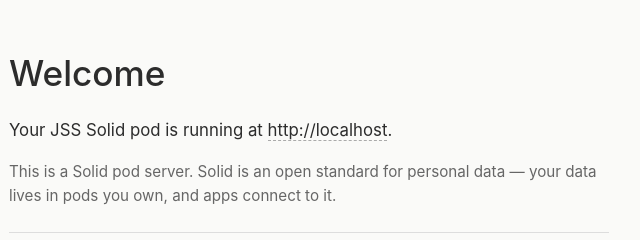
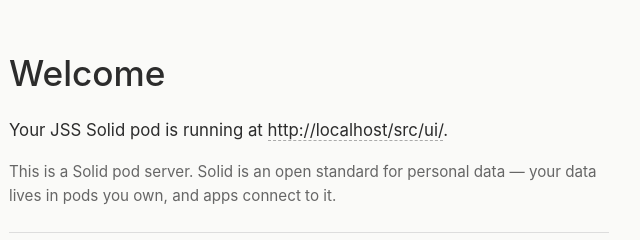
Before and after one commit to JavaScriptSolidServer/JavaScriptSolidServer, a website: page src/ui/server-root.html in a window 1280 px wide. Shown: the part 129-369 px from the top of the page, 331-971 px from the left. Drawn offline with Linux system fonts and the light colour scheme; no server answers.

Commit message:
review: derive live URL from document base, not origin-only
Address Copilot pickup on #436. window.location.origin drops any
reverse-proxy path prefix the server is mounted under: a JSS instance
at https://example.com/jss/ would have displayed (and linked to)
'https://example.com/' for the live-URL line, escaping the mount.

Switch to new URL('./', window.location.href).href, which resolves to
the directory of the current document — i.e. the JSS server root,
prefix included. Same path-prefix-safe treatment as the IdP links and
ACL targets in the rest of this PR.

Test asserts both presence of the new pattern and absence of the
origin-only form.

819/819 tests pass.

```diff
--- a/src/ui/server-root.html
+++ b/src/ui/server-root.html
@@ -88,15 +88,19 @@
   </div>
 
   <script>
-    // Render the live server URL the visitor actually used (adapts to
-    // whichever hostname/port they hit — works behind reverse proxies
-    // and across localhost / 127.0.0.1 / LAN-IP without re-rendering
-    // the file).
+    // Render the live server URL the visitor actually used. Adapts to
+    // whichever hostname/port they hit (localhost / 127.0.0.1 / LAN-IP
+    // / public domain) and — importantly — preserves any reverse-proxy
+    // path prefix the server is mounted under. `window.location.origin`
+    // alone would drop a /jss/ mount and display the proxy origin
+    // instead. `new URL('./', window.location.href)` resolves to the
+    // current document's directory, which is the JSS server root.
     (function () {
       var el = document.getElementById('server-url');
       if (!el) return;
-      el.textContent = window.location.origin;
-      el.href = window.location.origin + '/';
+      var base = new URL('./', window.location.href).href;
+      el.textContent = base;
+      el.href = base;
     })();
 
     // HEAD-adaptive Sign up / Sign in. Reveals each button based on what
```
Also changed, not shown: test/server-root.test.js (+7 -2 lines).
